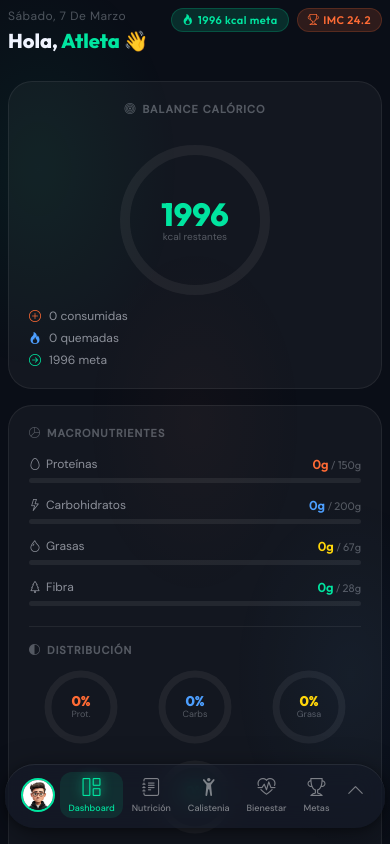
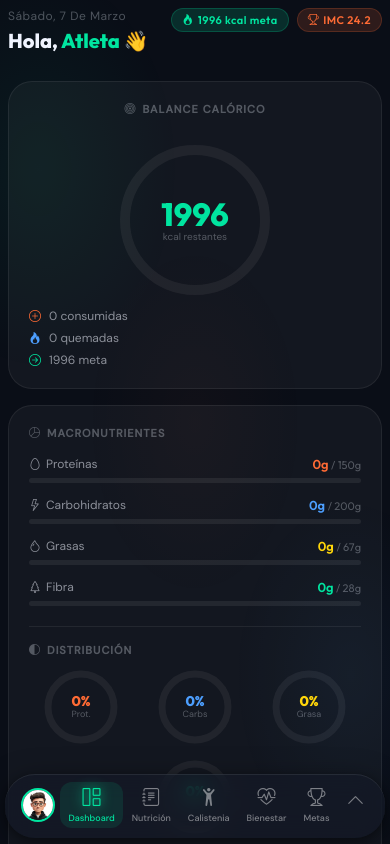
Before and after one commit to Yony1990/CALORIA, a React (Vite) app: page / in a window 390 px wide. Shown: the top 844 px of the page. Built offline with nearby package versions, Linux system fonts and the light colour scheme.

Commit message:
commit 8

```diff
--- a/src/components/Layout/Sidebar.css
+++ b/src/components/Layout/Sidebar.css
@@ -187,7 +187,7 @@
     top: auto;
     left: 0;
     right: 0;
-    bottom: 0;
+    bottom: -10px;
     width: 100% !important;
     height: auto;
     flex-direction: column;
```
